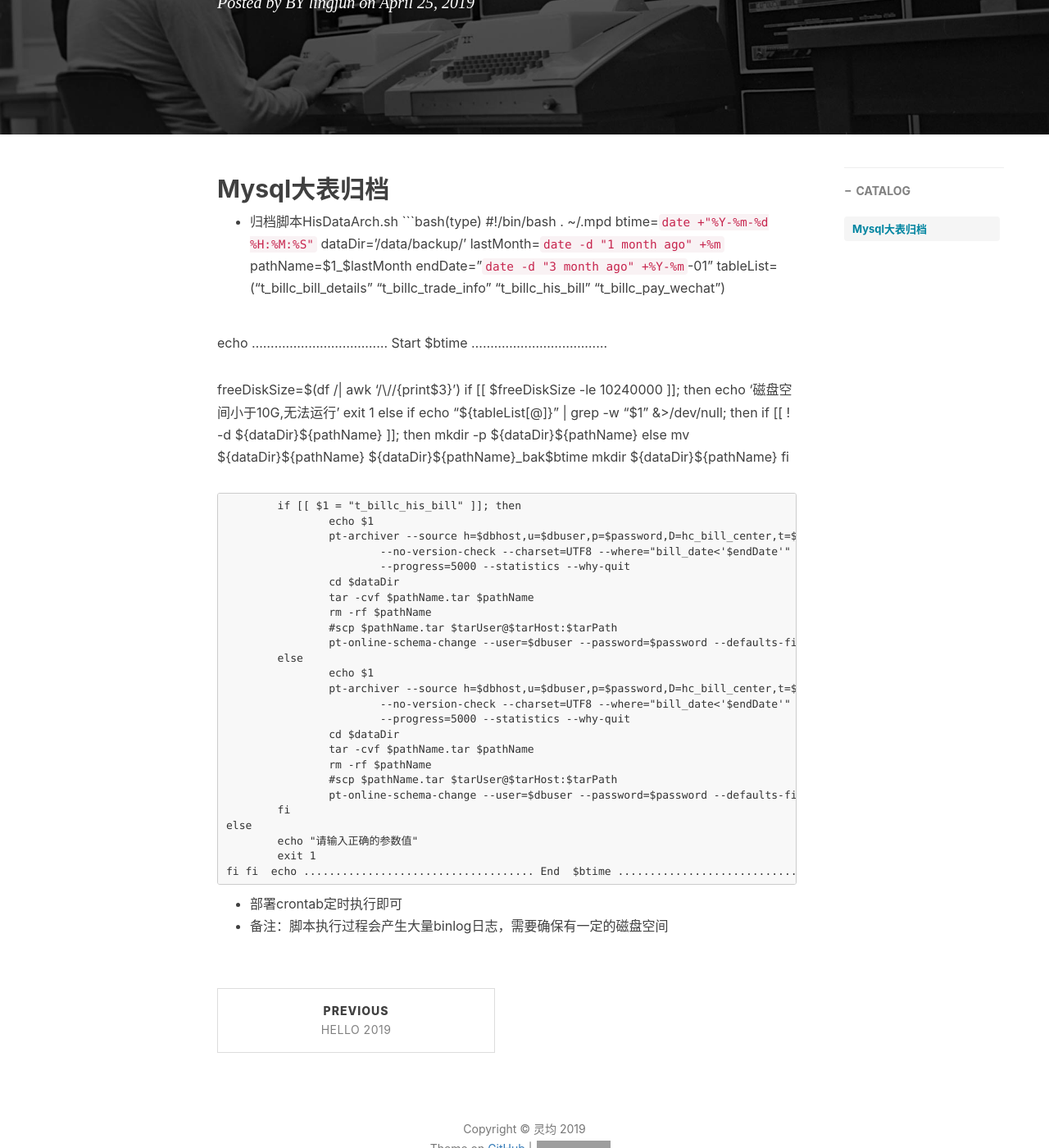
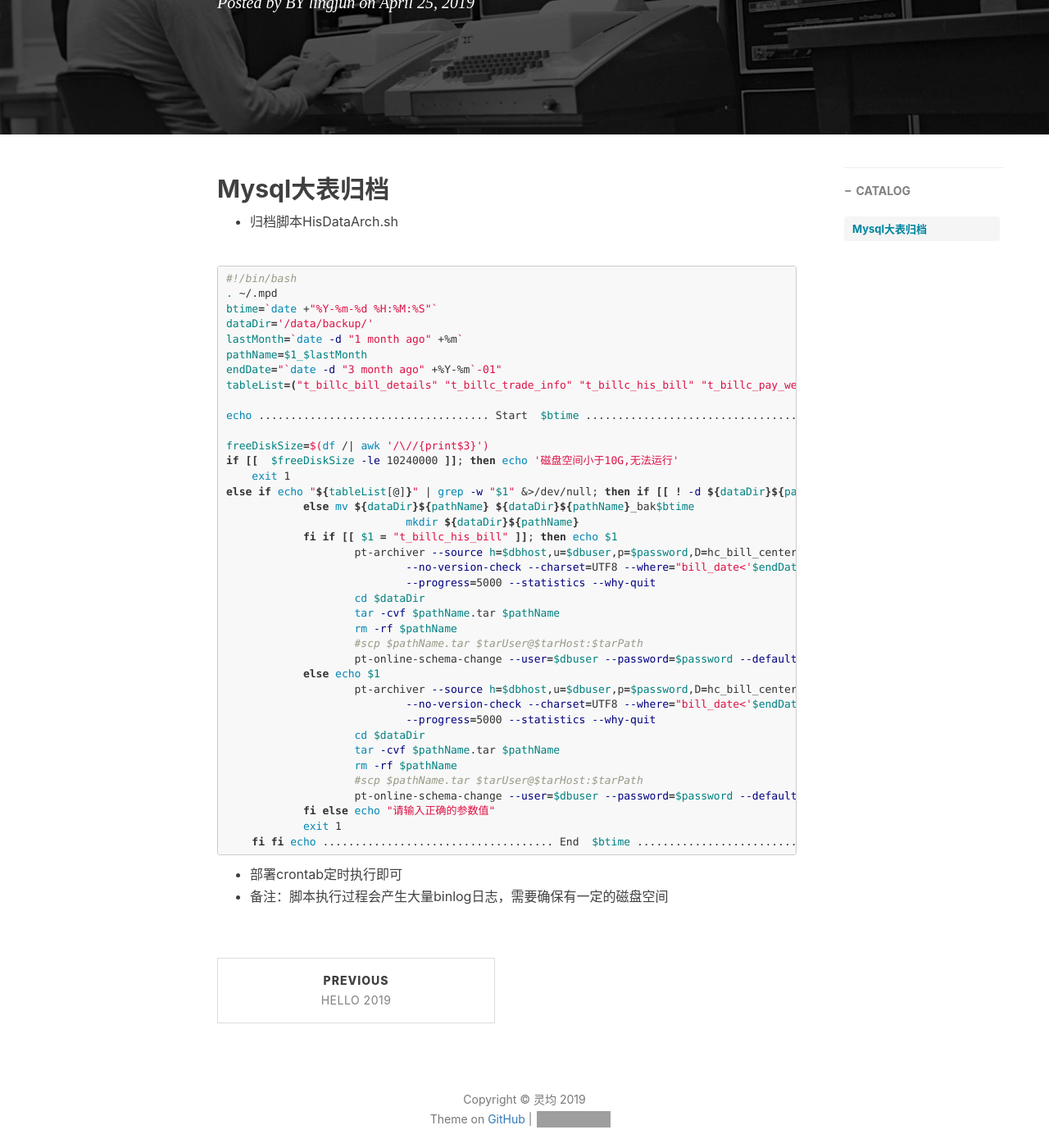
Before and after one commit to cslingjun/cslingjun.github.io, a Jekyll site: the page built from _posts/2019-04-25-Mysql大表归档.md, in a window 1280 px wide and 1400 px high, scrolled down 359 px. Shown: the whole window at 82% size. Built offline with Jekyll 4.4.1, drawn with Linux system fonts in a browser that asks for light colours; nearby versions of some CDN libraries; comment, search, counter and statistics services are not loaded; grey boxes are pictures that could not be loaded.

Commit message:
modify blogs

````diff
--- a/_posts/2019-04-25-Mysql大表归档.md
+++ b/_posts/2019-04-25-Mysql大表归档.md
@@ -12,7 +12,8 @@ tags:								#标签
 
 ## Mysql大表归档
 - 归档脚本HisDataArch.sh
-```bash(type)
+
+```bash
 #!/bin/bash
 . ~/.mpd
 btime=`date +"%Y-%m-%d %H:%M:%S"`
````
